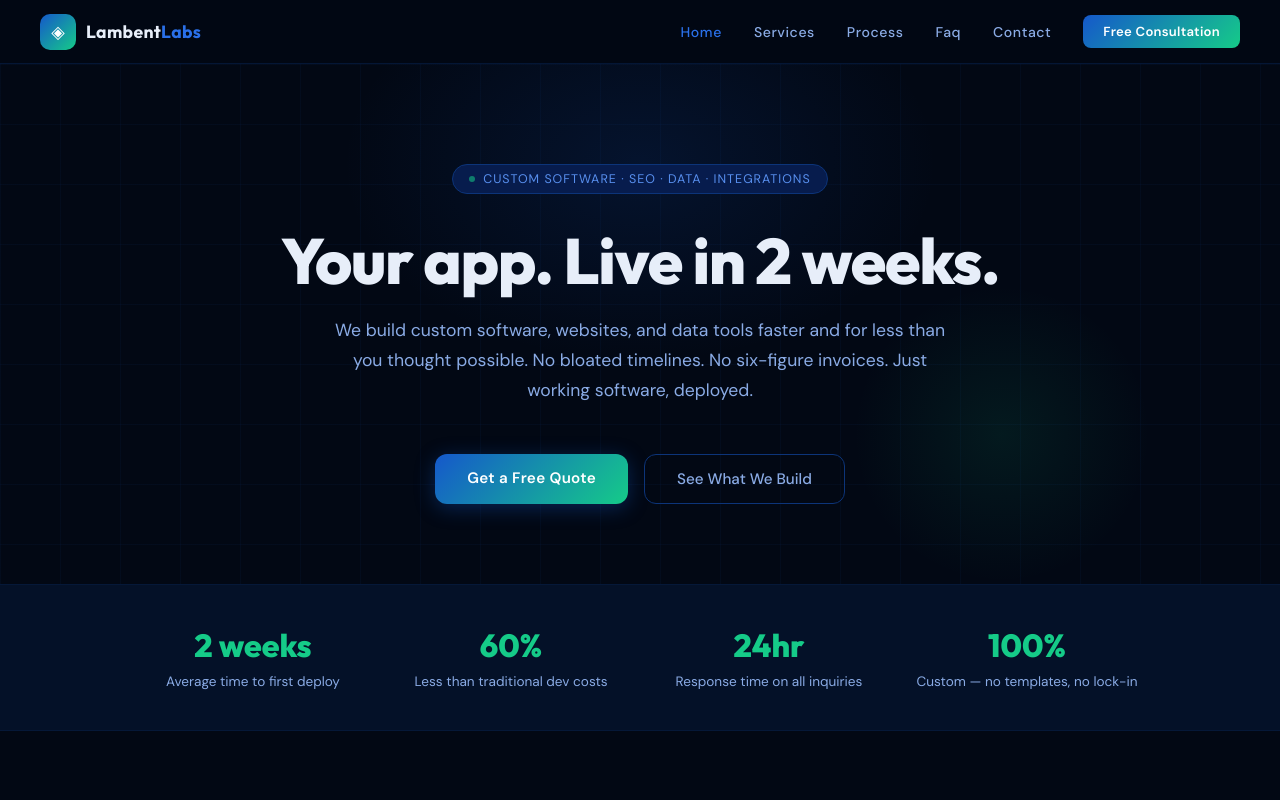
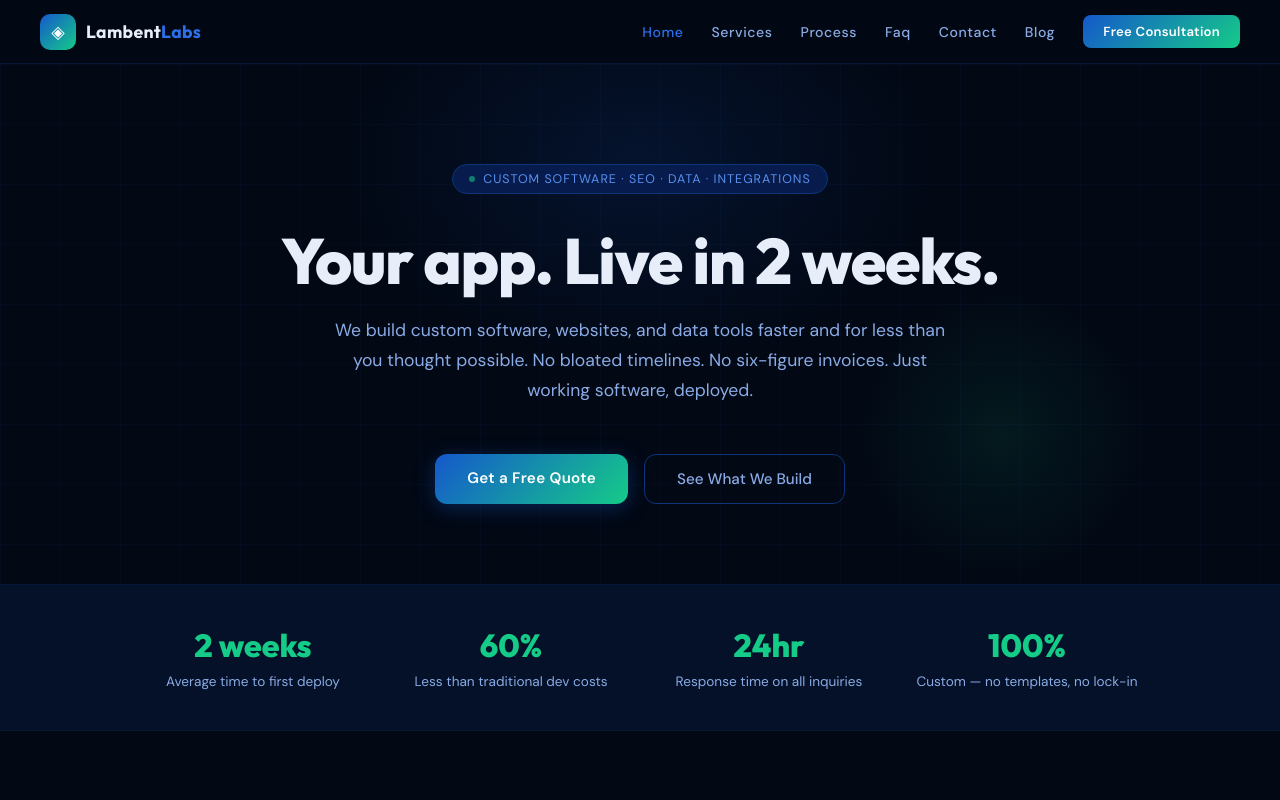
Before and after one commit to mlehane1/lambent-labs, a React (Vite) app: page / in a window 1280 px wide. Shown: the top 800 px of the page. Built offline with nearby package versions, Linux system fonts and the light colour scheme.

Commit message:
Add Blog link to homepage navigation
Co-Authored-By: Claude Opus 4.6 (1M context) <noreply@anthropic.com>

```diff
--- a/src/App.jsx
+++ b/src/App.jsx
@@ -1,4 +1,5 @@
 import { useState, useEffect, useRef } from "react";
+import { Link } from "react-router-dom";
 
 // ─── localStorage helpers ──────────────────────────────────────────────────────
 function loadSiteContent() {
@@ -448,7 +449,7 @@ export default function App() {
         </div>
 
         {/* Desktop nav */}
-        <div style={{ display: "flex", gap: "32px", alignItems: "center" }}>
+        <div style={{ display: "flex", gap: "28px", alignItems: "center" }}>
           {navLinks.map(s => (
             <a key={s} href={`#${s}`} onClick={() => setActiveSection(s)} style={{
               color: activeSection === s ? "var(--primary-lt)" : "var(--text-mid)",
@@ -456,6 +457,11 @@ export default function App() {
               textTransform: "capitalize", transition: "color 0.2s",
             }}>{s}</a>
           ))}
+          <Link to="/blog" style={{
+            color: "var(--text-mid)",
+            fontWeight: 500, fontSize: "0.88rem", letterSpacing: "0.04em",
+            transition: "color 0.2s",
+          }}>Blog</Link>
           <a href="#contact" style={{
             background: "linear-gradient(135deg, var(--primary), var(--accent))",
             color: "white", padding: "8px 20px", borderRadius: "8px",
```
